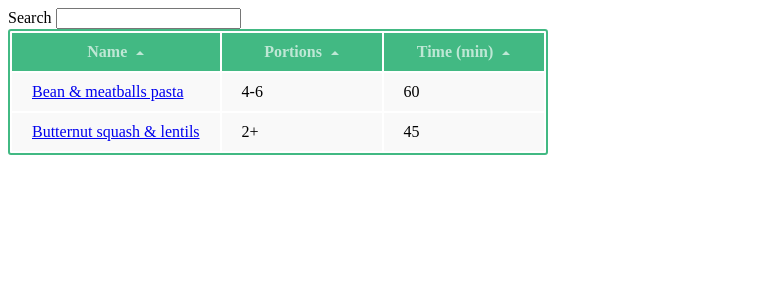
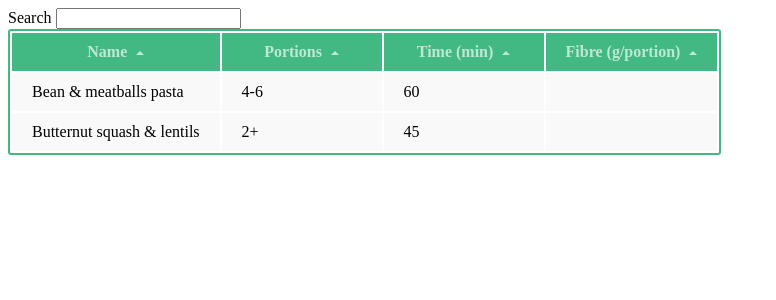
Before and after one commit to norwayinmay/food, a Vue app in the folder table/: page / in a window 1280 px wide. Shown: the top 300 px of the page, without its empty margins (0-776 px from the left). Built offline with nearby package versions, Linux system fonts and the light colour scheme.

Commit message:
specialise the table for the recipe fields; decouple column headers from field names in the data

```diff
--- a/table/src/App.vue
+++ b/table/src/App.vue
@@ -1,15 +1,13 @@
 <script setup>
 import data from './assets/data.json'
-import BasicTable from './components/BasicTable.vue'
+import RecipeTable from './components/RecipeTable.vue'
 import { ref } from 'vue'
 
 const searchQuery = ref('')
-let gridColumns = Object.keys(data[0])
-gridColumns = gridColumns.filter((item) => item !== 'link')
 const gridData = data
 </script>
 
 <template>
   <form id="search">Search <input name="query" v-model="searchQuery" /></form>
-  <BasicTable :data="gridData" :columns="gridColumns" :filter-key="searchQuery"> </BasicTable>
+  <RecipeTable :data="gridData" :search-query="searchQuery"> </RecipeTable>
 </template>
--- a/table/src/assets/data.json
+++ b/table/src/assets/data.json
@@ -2,13 +2,13 @@
   {
     "name": "Bean & meatballs pasta",
     "portions": "4-6",
-    "time (min)": 60,
+    "time": 60,
     "link": "https://github.com/norwayinmay/food/blob/main/savoury/bean-meatball-pasta.pdf"
   },
   {
     "name": "Butternut squash & lentils",
     "portions": "2+",
-    "time (min)": 45,
+    "time": 45,
     "link": "https://github.com/norwayinmay/food/blob/main/savoury/butternut-lentils.pdf"
   }
 ]
--- a/table/src/components/BasicTable.vue
+++ b/table/src/components/RecipeTable.vue
@@ -1,44 +1,52 @@
 <script setup>
 import { ref, computed } from 'vue'
 
+function ColumnHeader(dataField, displayName) {
+  this.dataField = dataField
+  this.displayName = displayName
+}
+
+const columnHeaders = [
+  new ColumnHeader('name', 'Name'),
+  new ColumnHeader('portions', 'Portions'),
+  new ColumnHeader('time', 'Time (min)'),
+  new ColumnHeader('fibre', 'Fibre (g/portion)')
+]
+
 const props = defineProps({
   data: Array,
-  columns: Array,
-  filterKey: String
+  searchQuery: String
 })
 
-const sortKey = ref('')
-const sortOrders = ref(props.columns.reduce((o, key) => ((o[key] = 1), o), {}))
+const sortCol = ref(new ColumnHeader('', ''))
+const sortOrders = ref(columnHeaders.reduce((o, key) => ((o[key] = 1), o), {}))
 
 const filteredData = computed(() => {
-  let { data, filterKey } = props
-  if (filterKey) {
-    filterKey = filterKey.toLowerCase()
+  let { data, searchQuery } = props
+  if (searchQuery) {
+    searchQuery = searchQuery.toLowerCase()
     data = data.filter((row) => {
-      return Object.keys(row).some((key) => {
-        return String(row[key]).toLowerCase().indexOf(filterKey) > -1
+      return Object.keys(row).some((dataField) => {
+        return String(row[dataField]).toLowerCase().indexOf(searchQuery) > -1
       })
     })
   }
-  const key = sortKey.value
-  if (key) {
-    const order = sortOrders.value[key]
+
+  const sortColumn = sortCol.value
+  if (sortColumn) {
+    const order = sortOrders.value[sortColumn]
     data = data.slice().sort((a, b) => {
-      a = a[key]
-      b = b[key]
+      a = a[sortColumn.dataField]
+      b = b[sortColumn.dataField]
       return (a === b ? 0 : a > b ? 1 : -1) * order
     })
   }
   return data
 })
 
-function sortBy(key) {
-  sortKey.value = key
-  sortOrders.value[key] *= -1
-}
-
-function capitalize(str) {
-  return str.charAt(0).toUpperCase() + str.slice(1)
+function toggleColSort(col) {
+  sortCol.value = col
+  sortOrders.value[col] *= -1
 }
 </script>
 
@@ -47,23 +55,23 @@ function capitalize(str) {
     <thead>
       <tr>
         <th
-          v-for="col in columns"
-          :key="col"
-          @click="sortBy(col)"
-          :class="{ active: sortKey == col }"
+          v-for="col in columnHeaders"
+          :key="col.dataField"
+          @click="toggleColSort(col)"
+          :class="{ active: sortCol == col }"
         >
-          {{ capitalize(col) }}
+          {{ col.displayName }}
           <span class="arrow" :class="sortOrders[col] > 0 ? 'asc' : 'dsc'"> </span>
         </th>
       </tr>
     </thead>
     <tbody>
-      <tr v-for="entry in filteredData" :key="entry">
-        <td v-for="col in columns" :key="col">
-          <div v-if="col === 'name'">
-            <a :href="entry['link']">{{ entry['name'] }}</a>
+      <tr v-for="recipe in filteredData" :key="recipe">
+        <td v-for="col in columnHeaders" :key="col.dataField">
+          <div v-if="col.displayName === 'name'">
+            <a :href="recipe['link']">{{ recipe['name'] }}</a>
           </div>
-          <div v-else>{{ entry[col] }}</div>
+          <div v-else>{{ recipe[col.dataField] }}</div>
         </td>
       </tr>
     </tbody>
```
